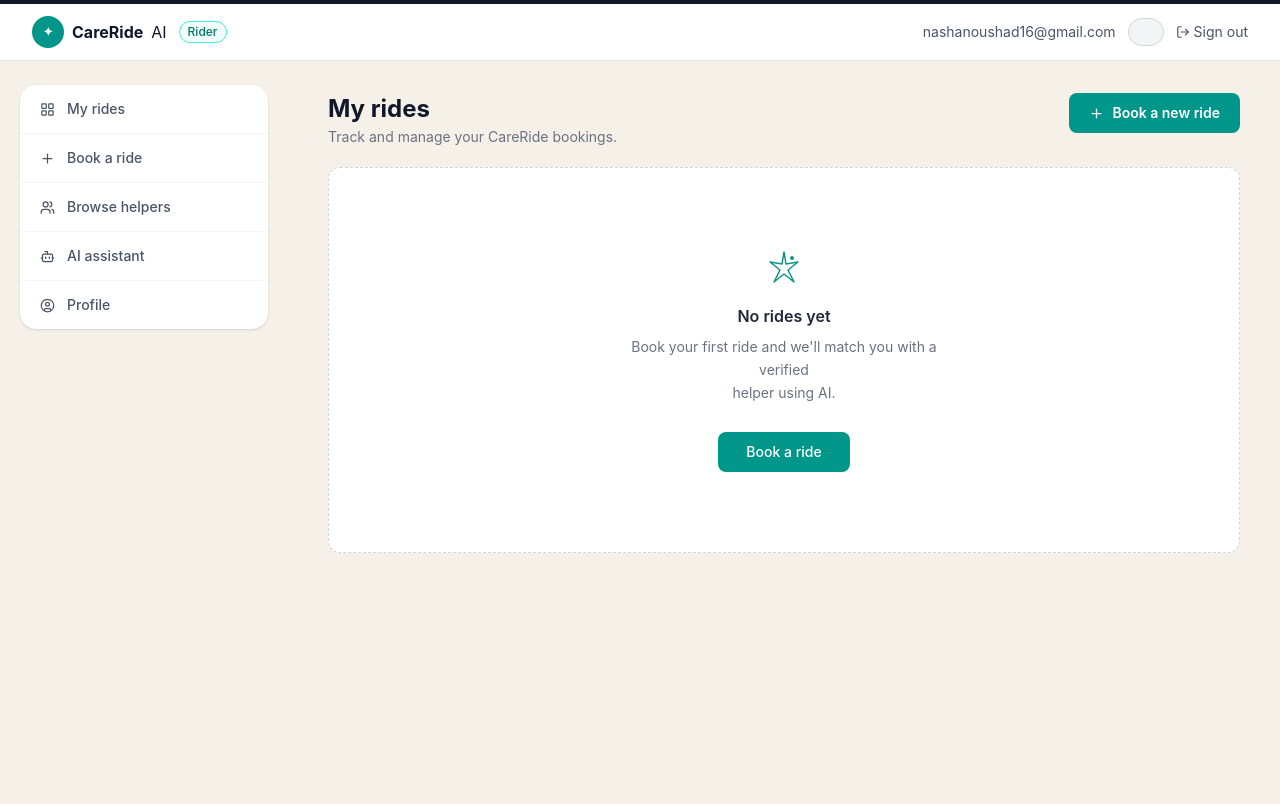
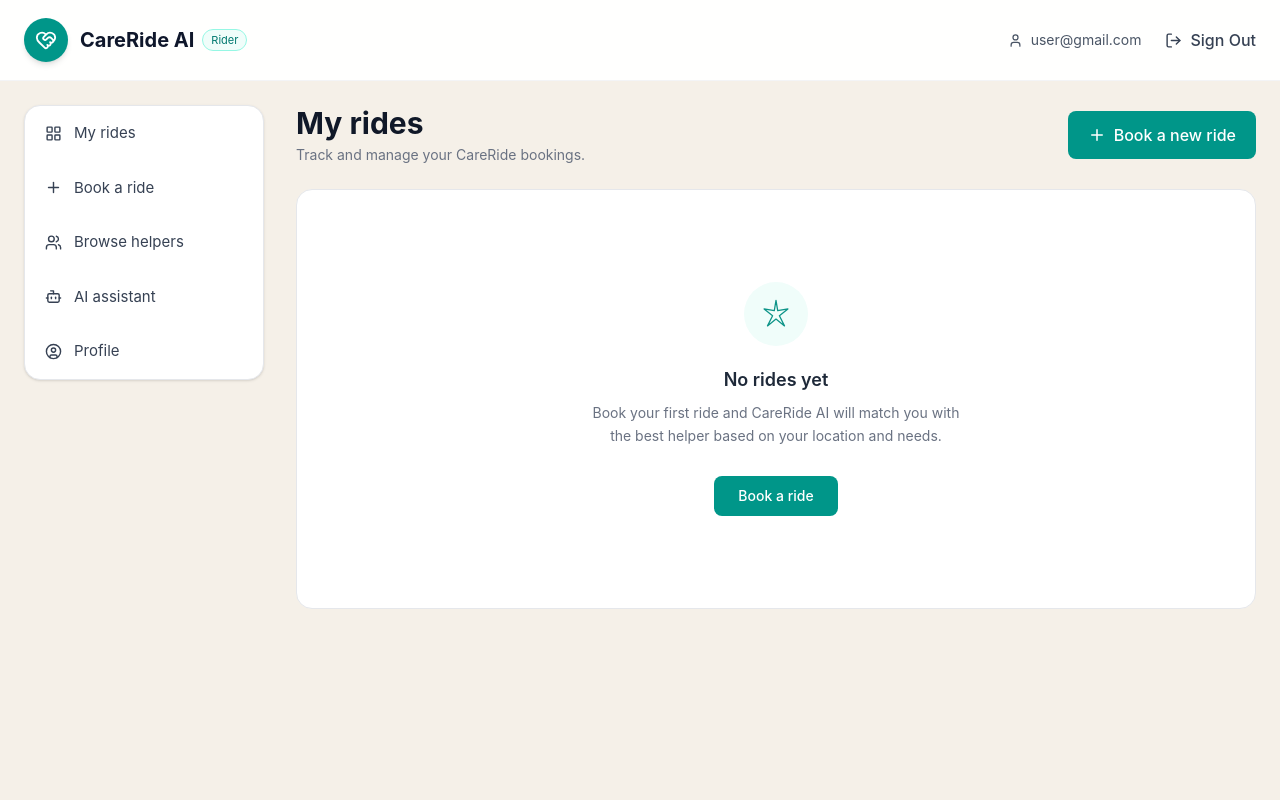
Before and after one commit to Nashap/CareRide-AI, a React (Vite) app in the folder frontend/: page /dashboard/rider in a window 1280 px wide. Built offline with nearby package versions, Linux system fonts and the light colour scheme; no server answers.

Commit message:
frontend

```diff
--- a/frontend/src/components/dashboard/EmptyState.jsx
+++ b/frontend/src/components/dashboard/EmptyState.jsx
@@ -4,29 +4,42 @@ function EmptyState() {
   const navigate = useNavigate();
 
   return (
-    <div className="border border-dashed border-gray-300 rounded-xl flex flex-col items-center justify-center py-20 text-center bg-white">
+    <div className="bg-white border border-gray-200 rounded-2xl min-h-[420px] flex flex-col items-center justify-center text-center px-6">
 
-      {/* Spark / star icon */}
-      <div className="text-teal-500 mb-4">
-        <svg width="40" height="40" viewBox="0 0 40 40" fill="none" xmlns="http://www.w3.org/2000/svg">
-          <path d="M20 4 L22 16 L34 14 L24 22 L30 34 L20 26 L10 34 L16 22 L6 14 L18 16 Z"
-            stroke="#0d9488" strokeWidth="1.5" fill="none" strokeLinejoin="round"/>
-          <circle cx="28" cy="10" r="2" fill="#0d9488"/>
+      {/* Icon */}
+      <div className="w-16 h-16 rounded-full bg-teal-50 flex items-center justify-center mb-5">
+        <svg
+          width="34"
+          height="34"
+          viewBox="0 0 40 40"
+          fill="none"
+          xmlns="http://www.w3.org/2000/svg"
+        >
+          <path
+            d="M20 4 L22 16 L34 14 L24 22 L30 34 L20 26 L10 34 L16 22 L6 14 L18 16 Z"
+            stroke="#0d9488"
+            strokeWidth="1.5"
+            fill="none"
+            strokeLinejoin="round"
+          />
         </svg>
       </div>
 
-      <h2 className="text-gray-800 font-semibold text-base mb-2">
+      {/* Title */}
+      <h2 className="text-lg font-semibold text-gray-800 mb-2">
         No rides yet
       </h2>
 
-      <p className="text-gray-500 text-sm mb-7 max-w-xs leading-relaxed">
-        Book your first ride and we'll match you with a verified
-        <br />helper using AI.
+      {/* Description */}
+      <p className="text-sm text-gray-500 mb-7 max-w-sm leading-relaxed">
+        Book your first ride and CareRide AI will match you with the best helper
+        based on your location and needs.
       </p>
 
+      {/* Button */}
       <button
         onClick={() => navigate("/book-ride")}
-        className="bg-teal-600 hover:bg-teal-700 text-white text-sm font-medium px-7 py-2.5 rounded-lg transition"
+        className="bg-teal-600 hover:bg-teal-700 text-white text-sm font-medium px-6 py-2.5 rounded-lg transition"
       >
         Book a ride
       </button>
--- a/frontend/src/components/dashboard/RiderNavbar.jsx
+++ b/frontend/src/components/dashboard/RiderNavbar.jsx
@@ -1,8 +1,9 @@
-import { LogOut } from "lucide-react";
-import { useNavigate } from "react-router-dom";
+import { Link, useNavigate } from "react-router-dom";
+import { HeartHandshake, LogOut, User } from "lucide-react";
 
 function RiderNavbar() {
   const navigate = useNavigate();
+
   const user = JSON.parse(localStorage.getItem("user"));
 
   const handleLogout = () => {
@@ -12,37 +13,60 @@ function RiderNavbar() {
   };
 
   return (
-    <header className="bg-white border-t-4 border-t-gray-900 border-b border-b-gray-200 px-8 py-3 flex justify-between items-center">
+    <header className="sticky top-0 z-50 bg-white/95 backdrop-blur-md border-b border-gray-100">
+
+      <div className="max-w-7xl mx-auto px-6">
+
+        <div className="flex items-center justify-between h-20">
 
           {/* Logo */}
-      <div className="flex items-center gap-2">
-        {/* Teal circle icon */}
-        <div className="w-8 h-8 rounded-full bg-teal-600 flex items-center justify-center">
-          <span className="text-white text-xs font-bold">✦</span>
+          <Link
+            to="/rider-dashboard"
+            className="flex items-center gap-3"
+          >
+            <div className="w-11 h-11 rounded-full bg-teal-600 flex items-center justify-center shadow-md">
+              <HeartHandshake
+                size={22}
+                className="text-white"
+              />
             </div>
 
-        <span className="font-bold text-gray-900 text-base">CareRide</span>
-        <span className="font-normal text-gray-900 text-base">AI</span>
+            <div className="flex items-center gap-2">
+              <h1 className="text-xl font-bold text-slate-900">
+                CareRide AI
+              </h1>
 
-        <span className="ml-1 bg-teal-50 border border-teal-300 text-teal-700 text-xs font-medium px-2 py-0.5 rounded-full">
+              <span className="px-2 py-0.5 text-[11px] rounded-full bg-teal-50 text-teal-700 border border-teal-200">
                 Rider
               </span>
             </div>
+          </Link>
 
-      {/* Right side */}
-      <div className="flex items-center gap-3 text-sm text-gray-600">
-        <span>{user?.email ?? "nashanoushad16@gmail.com"}</span>
+          {/* Right */}
+          <div className="flex items-center gap-6">
 
-        {/* Avatar circle (cloud shape placeholder) */}
-        <div className="w-9 h-7 bg-gray-100 border border-gray-300 rounded-full" />
+            <div className="flex items-center gap-2 text-gray-600 text-sm">
+
+              <User size={15} />
+
+              <span>
+                {user?.email || "user@gmail.com"}
+              </span>
+
+            </div>
 
             <button
               onClick={handleLogout}
-          className="flex items-center gap-1 text-gray-600 hover:text-gray-900 transition"
+              className="flex items-center gap-2 text-gray-700 hover:text-teal-600 transition font-medium"
             >
-          <LogOut size={14} />
-          <span>Sign out</span>
+              <LogOut size={17} />
+              Sign Out
             </button>
+
+          </div>
+
+        </div>
+
       </div>
 
     </header>
--- a/frontend/src/components/dashboard/RiderSidebar.jsx
+++ b/frontend/src/components/dashboard/RiderSidebar.jsx
@@ -1,38 +1,66 @@
-import { LayoutGrid, Plus, Users, Bot, UserCircle } from "lucide-react";
+import {
+  LayoutGrid,
+  Plus,
+  Users,
+  Bot,
+  UserCircle,
+} from "lucide-react";
 import { NavLink } from "react-router-dom";
 
 const menuItems = [
-  { icon: LayoutGrid, label: "My rides",       path: "/rider-dashboard", plusIcon: false },
-  { icon: Plus,       label: "Book a ride",    path: "/book-ride",       plusIcon: true  },
-  { icon: Users,      label: "Browse helpers", path: "/helpers",         plusIcon: false },
-  { icon: Bot,        label: "AI assistant",   path: "/ai",              plusIcon: false },
-  { icon: UserCircle, label: "Profile",        path: "/profile",         plusIcon: false },
+  {
+    icon: LayoutGrid,
+    label: "My rides",
+    path: "/rider-dashboard",
+  },
+  {
+    icon: Plus,
+    label: "Book a ride",
+    path: "/book-ride",
+  },
+  {
+    icon: Users,
+    label: "Browse helpers",
+    path: "/helpers",
+  },
+  {
+    icon: Bot,
+    label: "AI assistant",
+    path: "/ai",
+  },
+  {
+    icon: UserCircle,
+    label: "Profile",
+    path: "/profile",
+  },
 ];
 
 function RiderSidebar() {
   return (
-    <aside className="w-72 shrink-0 bg-[#F5F0E8] min-h-[calc(100vh-57px)] pt-6 px-5">
-      <div className="bg-white rounded-2xl overflow-hidden shadow-sm">
-        {menuItems.map(({ icon: Icon, label, path, plusIcon }) => (
+    <aside className="w-60 flex-shrink-0">
+
+      <div className="bg-white rounded-2xl border border-gray-200 shadow-sm overflow-hidden">
+
+        {menuItems.map(({ icon: Icon, label, path }) => (
           <NavLink
             key={path}
             to={path}
             className={({ isActive }) =>
-              `flex items-center gap-3 px-5 py-3.5 text-sm font-medium transition border-b border-gray-100 last:border-b-0 ${
+              `flex items-center gap-3 px-5 py-4 text-[15px] transition
+              ${
                 isActive
-                  ? "bg-teal-600 text-white"
-                  : "text-gray-600 hover:bg-gray-50"
+                  ? "bg-teal-600 text-white font-semibold"
+                  : "text-gray-700 hover:bg-gray-50"
               }`
             }
           >
-            {plusIcon
-              ? <Plus size={15} />
-              : <Icon size={15} />
-            }
+            <Icon size={17} />
             {label}
           </NavLink>
         ))}
+
       </div>
+
     </aside>
   );
 }
--- a/frontend/src/pages/dashboard/RiderDashboard.jsx
+++ b/frontend/src/pages/dashboard/RiderDashboard.jsx
@@ -11,33 +11,41 @@ function RiderDashboard() {
   return (
     <div className="min-h-screen bg-[#F5F0E8]">
 
-      {/* Top Navbar */}
+      {/* Navbar */}
       <RiderNavbar />
 
-      <div className="flex">
+      {/* Same container style as Home page */}
+      <div className="max-w-7xl mx-auto px-6 py-6">
+
+        <div className="flex gap-8">
 
           {/* Sidebar */}
           <RiderSidebar />
 
           {/* Main Content */}
-        <main className="flex-1 px-10 py-8">
+          <main className="flex-1">
 
-          {/* Header row */}
-          <div className="flex justify-between items-start mb-5">
+            {/* Header */}
+            <div className="flex items-center justify-between mb-6">
+
               <div>
-              <h1 className="text-2xl font-bold text-gray-900">My rides</h1>
-              <p className="text-gray-500 text-sm mt-0.5">
+                <h1 className="text-3xl font-bold text-gray-900">
+                  My rides
+                </h1>
+
+                <p className="text-gray-500 text-sm mt-1">
                   Track and manage your CareRide bookings.
                 </p>
               </div>
 
               <button
                 onClick={() => navigate("/book-ride")}
-              className="flex items-center gap-2 bg-teal-600 hover:bg-teal-700 text-white text-sm font-semibold px-5 py-2.5 rounded-lg transition"
+                className="flex items-center gap-2 bg-teal-600 hover:bg-teal-700 text-white px-5 py-3 rounded-lg font-medium transition"
               >
-              <Plus size={15} />
+                <Plus size={18} />
                 Book a new ride
               </button>
+
             </div>
 
             {/* Empty State */}
@@ -48,6 +56,8 @@ function RiderDashboard() {
         </div>
 
       </div>
+
+    </div>
   );
 }
 
```
Lines whose indentation alone changed are shown as unchanged.
